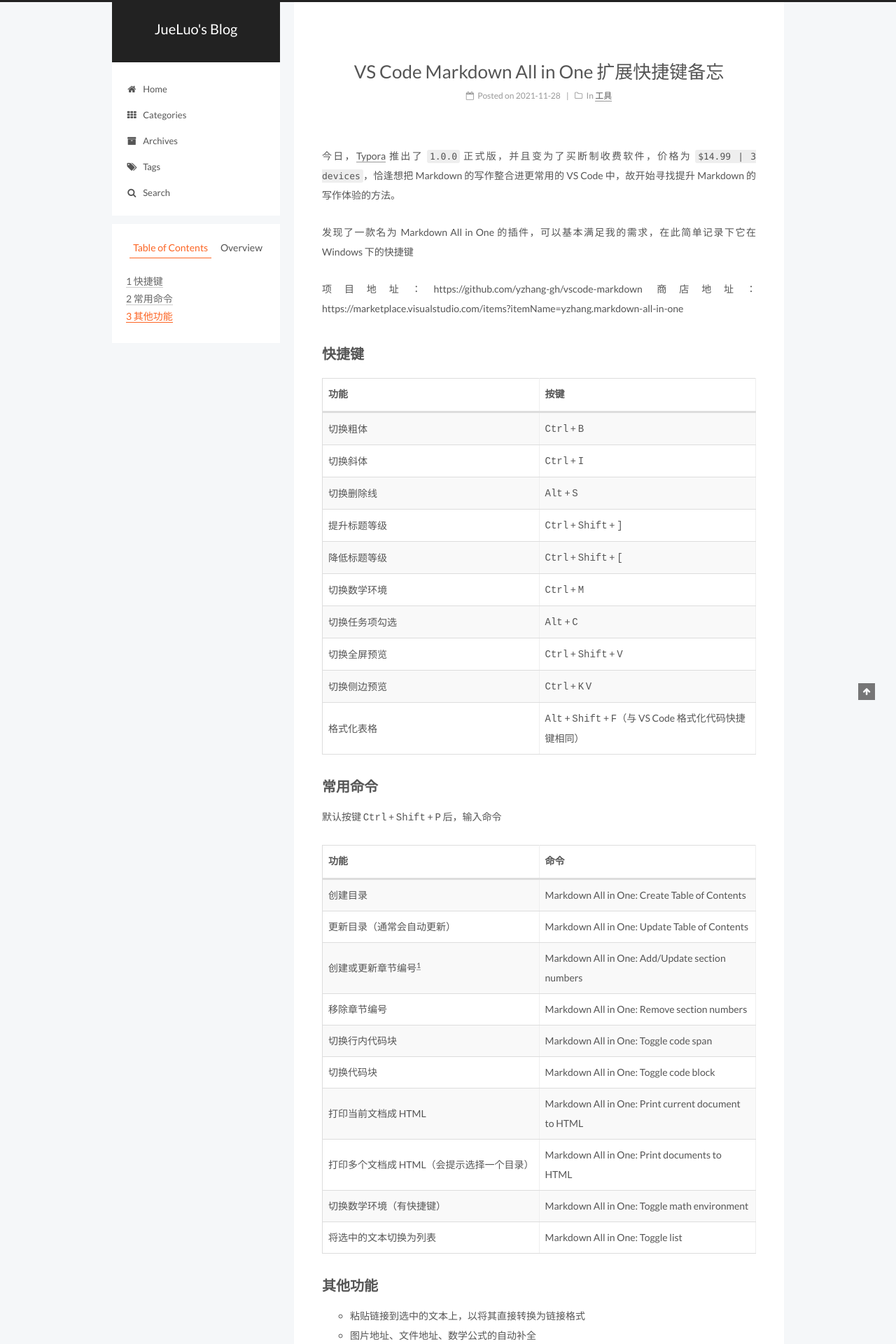
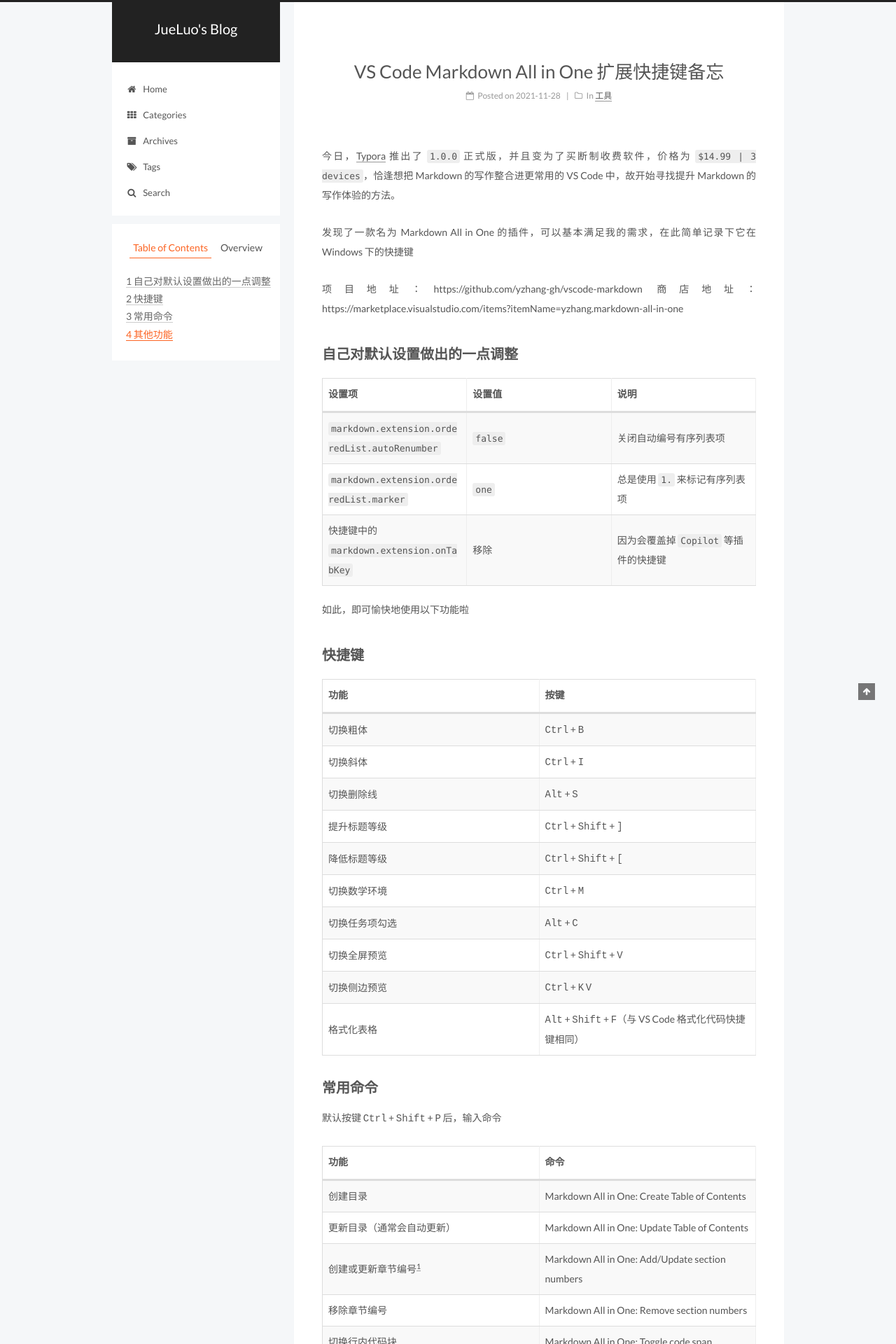
Before and after one commit to JueLuo99/jueluo99.github.io, a Jekyll site: the page built from _posts/2021-11-28-vscode-markdown-all-in-one-extension-cheatsheet.md, in a window 1280 px wide. Shown: the top 1920 px of the page at 70% size. Built offline with Jekyll 4.4.1, drawn with Linux system fonts in a browser that asks for light colours; comment, search, counter and statistics services are not loaded.

Commit message:
Update 2021-11-28-vscode-markdown-all-in-one-extension-cheatsheet.md

```diff
--- a/_posts/2021-11-28-vscode-markdown-all-in-one-extension-cheatsheet.md
+++ b/_posts/2021-11-28-vscode-markdown-all-in-one-extension-cheatsheet.md
@@ -15,6 +15,15 @@ tags: [markdown, vscode]
 
 <!--more-->
 
+## 自己对默认设置做出的一点调整
+
+| 设置项                                        | 设置值  | 说明                                  |
+| :-------------------------------------------- | :------ | :------------------------------------ |
+| `markdown.extension.orderedList.autoRenumber` | `false` | 关闭自动编号有序列表项                |
+| `markdown.extension.orderedList.marker`       | `one`   | 总是使用 `1.` 来标记有序列表项        |
+| 快捷键中的 `markdown.extension.onTabKey`      | 移除    | 因为会覆盖掉 `Copilot` 等插件的快捷键 |
+
+如此，即可愉快地使用以下功能啦
 
 ## 快捷键
 
```
